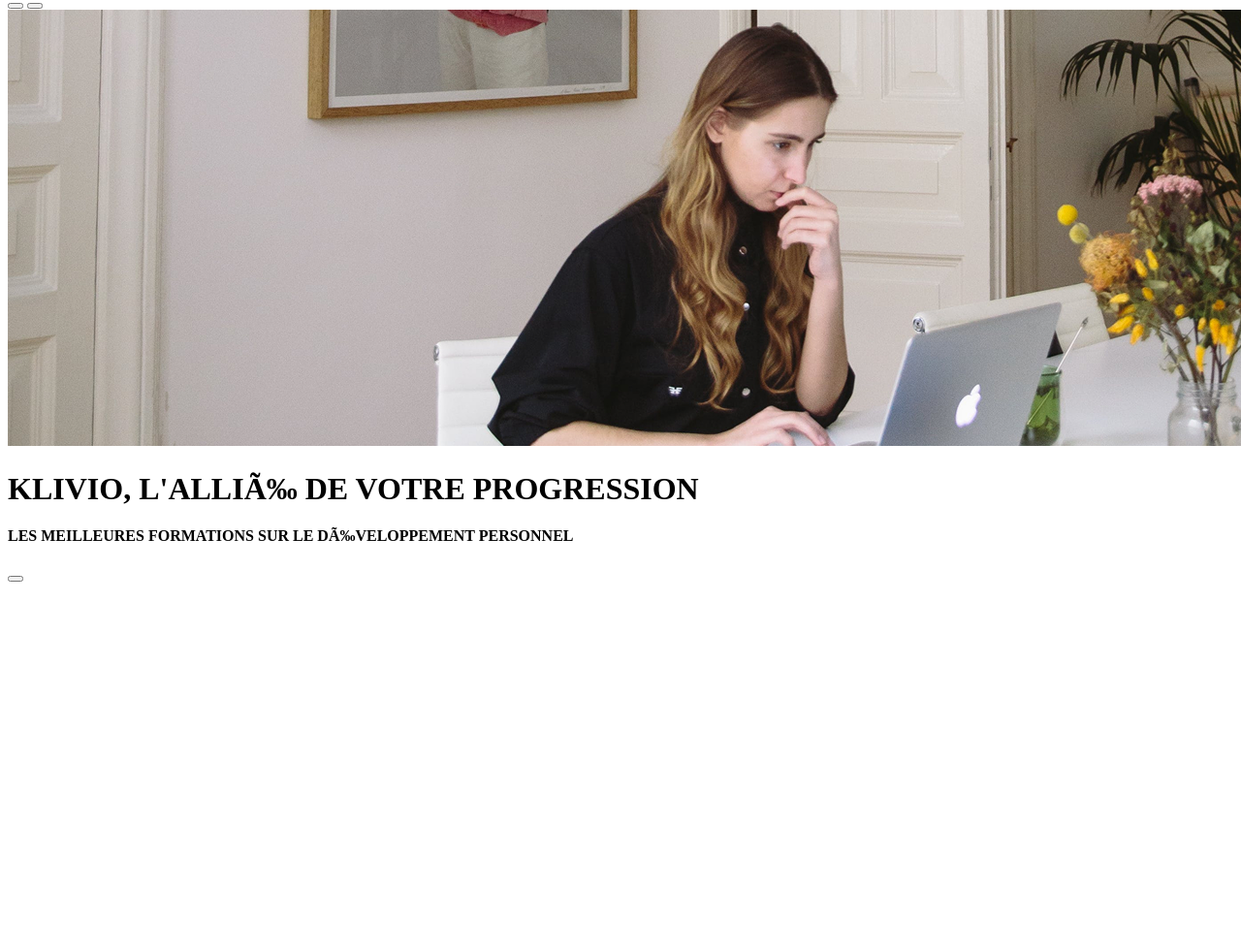
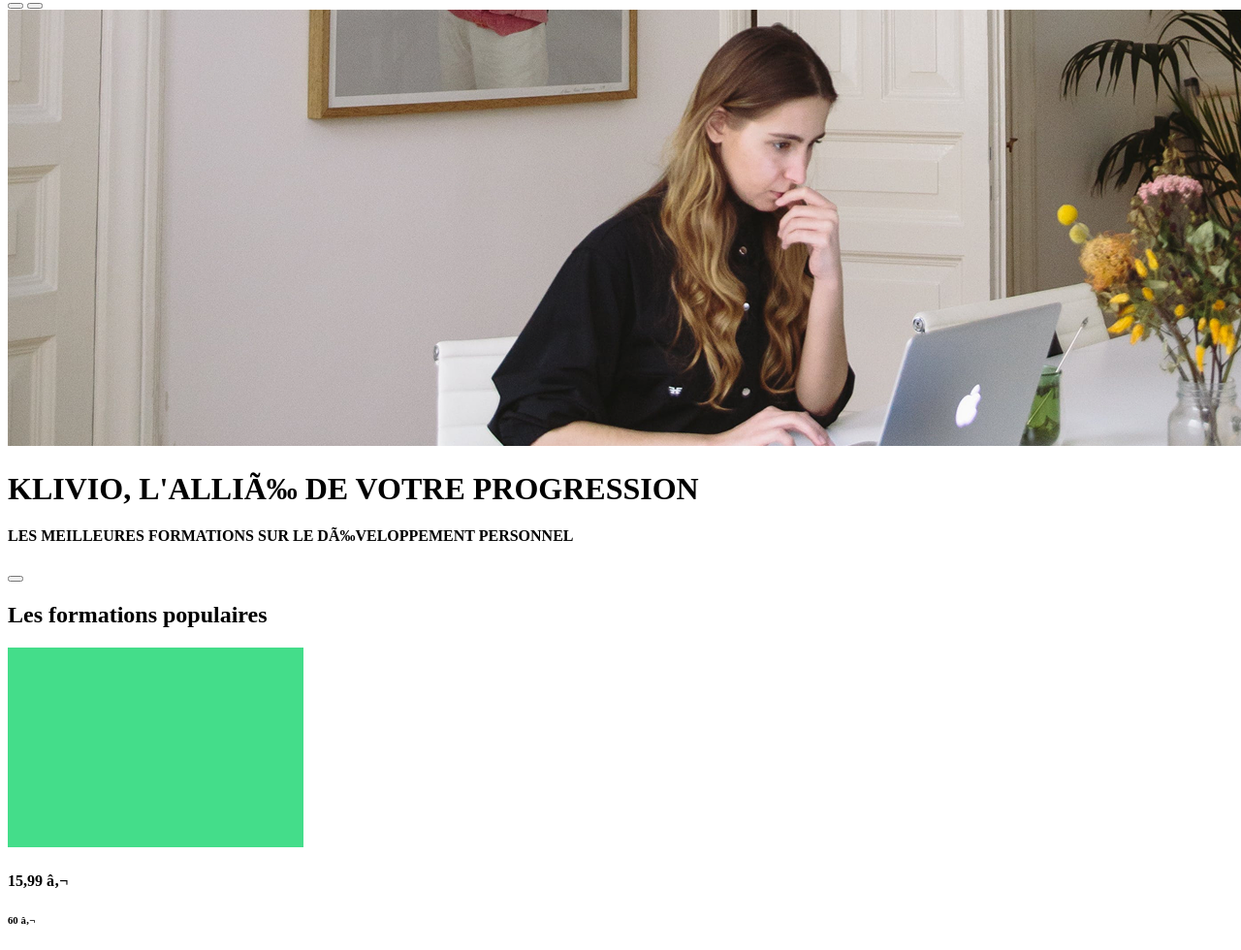
Before and after one commit to SBYD2/klivio, a plain HTML site: page index.html in a window 1280 px wide. Shown: the part 256-1236 px from the top of the page at 97% size. Before the commit the page ends 865 px from the top, so only its background shows below. Drawn offline with Linux system fonts and the light colour scheme.

Commit message:
indexhtml

```diff
--- a/index.html
+++ b/index.html
@@ -18,13 +18,14 @@
             <button>              </button>
         </nav>
     </header>
-
         <img src="./ressources/bg-header.png" alt="première photo">
         <h1>KLIVIO, L'ALLIÉ DE VOTRE PROGRESSION</h1>
         <h4>LES MEILLEURES FORMATIONS SUR LE DÉVELOPPEMENT PERSONNEL</h4>
-            <button>              </button>
+           <button>              </button>
 
-
+       <h2>Les formations populaires</h2>
+      <img src="./ressources/img-course.png" alt="image de formations">
+      <h4>15,99 €</h4> <h6>60 €</h6>
 
 
 
@@ -35,24 +36,4 @@
        </header>
 
       </body>
-
-
-
-
-
-
-
-
-
-
-
-
-
-
-
-
-
-
-
-
 </html>
```
